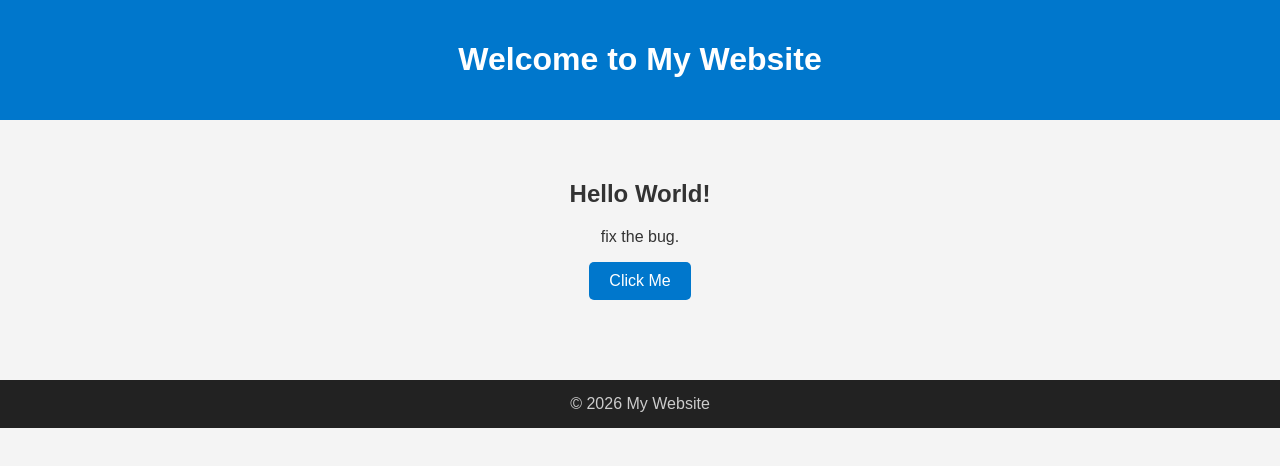
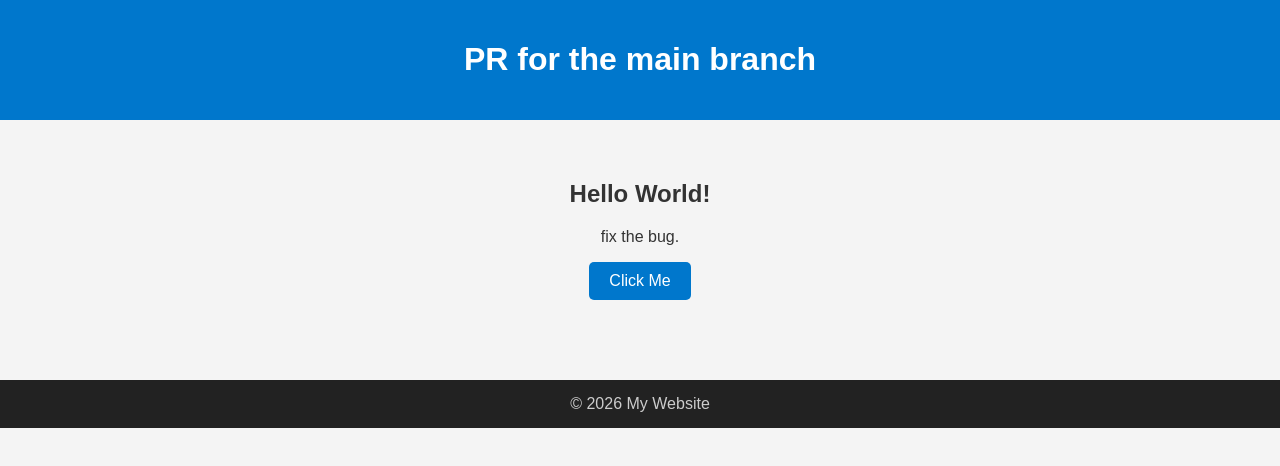
Before and after one commit to ashut3005/pypeaitestin, a website: page frontend/index.html in a window 1280 px wide. Drawn offline with Linux system fonts and the light colour scheme.

Commit message:
checking

```diff
--- a/frontend/index.html
+++ b/frontend/index.html
@@ -52,7 +52,7 @@
 <body>
 
   <header>
-    <h1>Welcome to My Website</h1>
+    <h1>PR for the main branch</h1>
   </header>
 
   <main>
```
